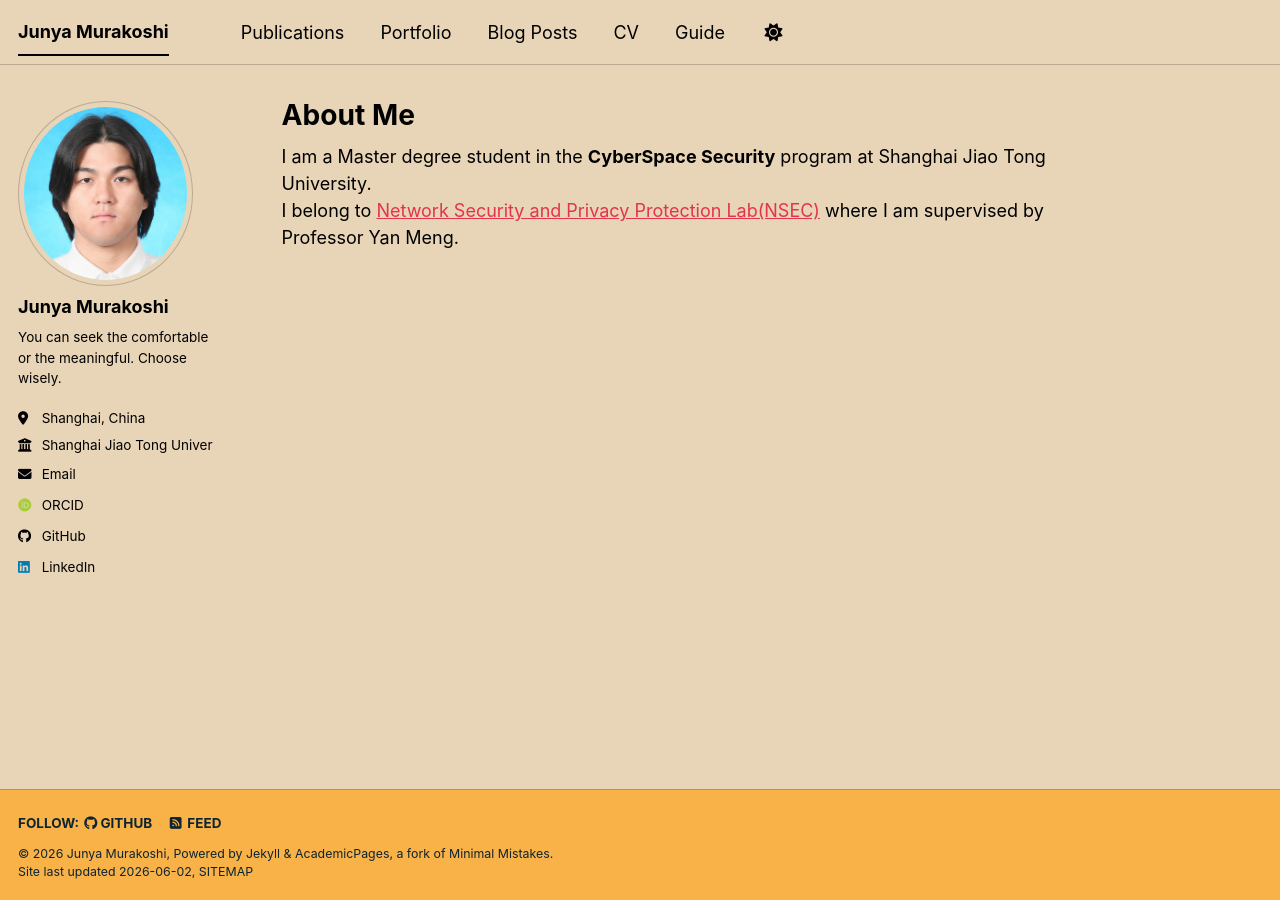
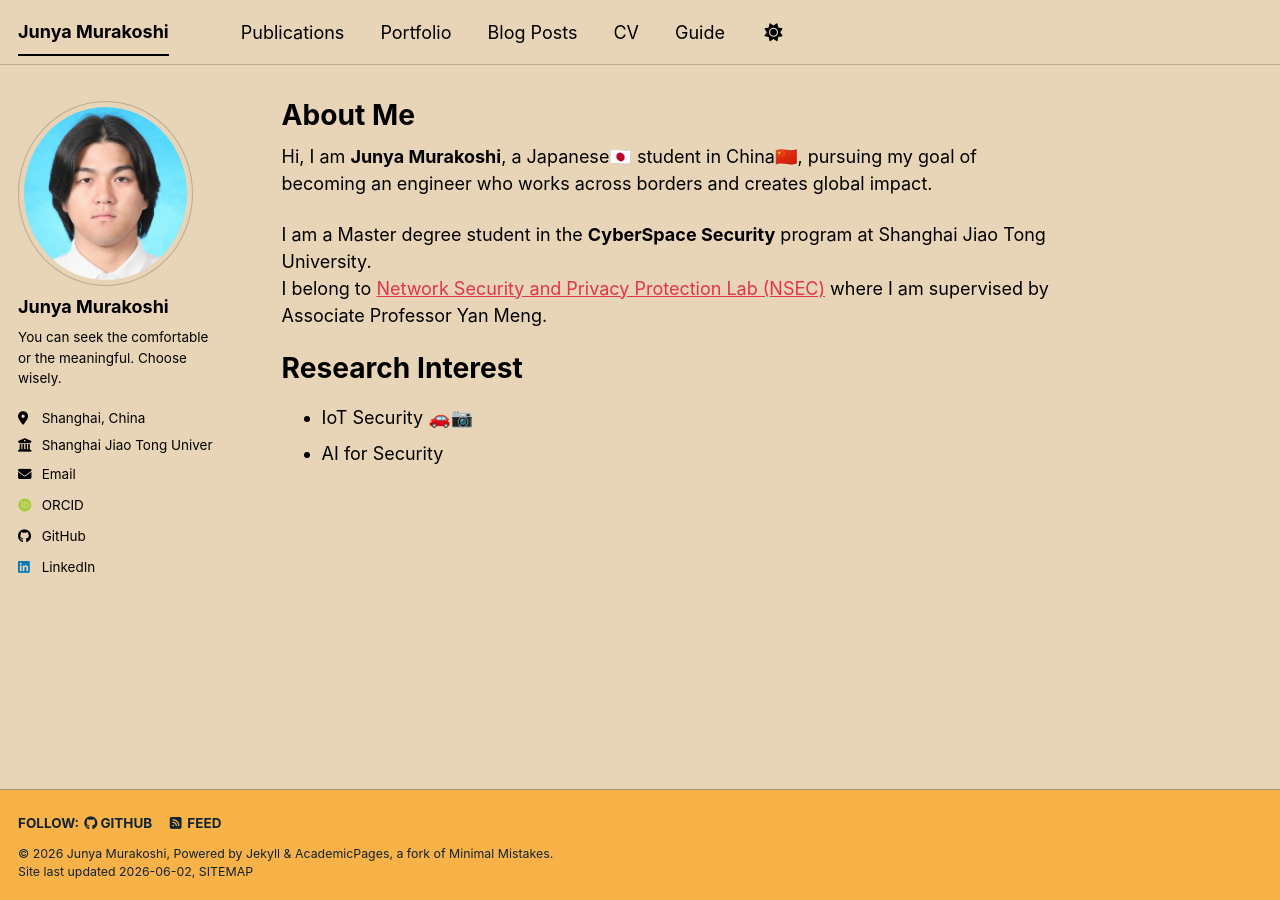
Before and after one commit to jnymrks/jnymrks.github.io, a Jekyll site: the page built from _pages/about.md, in a window 1280 px wide. Built offline with Jekyll 4.4.1, drawn with Linux system fonts in a browser that asks for light colours; some web fonts are replaced; a script bundle is joined from its source files by our own code; library files that are not in the unit come from our copies.

Commit message:
Update about.md

```diff
--- a/_pages/about.md
+++ b/_pages/about.md
@@ -7,5 +7,12 @@ redirect_from:
   - /about.html
 ---
 
+Hi, I am **Junya Murakoshi**, a Japanese🇯🇵 student in China🇨🇳, pursuing my goal of becoming an engineer who works across borders and creates global impact.
+
 I am a Master degree student in the **CyberSpace Security** program at Shanghai Jiao Tong University.
-I belong to [Network Security and Privacy Protection Lab(NSEC)](https://nsec.sjtu.edu.cn) where I am supervised by Professor Yan Meng.
+I belong to [Network Security and Privacy Protection Lab (NSEC)](https://nsec.sjtu.edu.cn) where I am supervised by Associate Professor Yan Meng.
+
+Research Interest
+======
+* IoT Security 🚗📷
+* AI for Security
```
